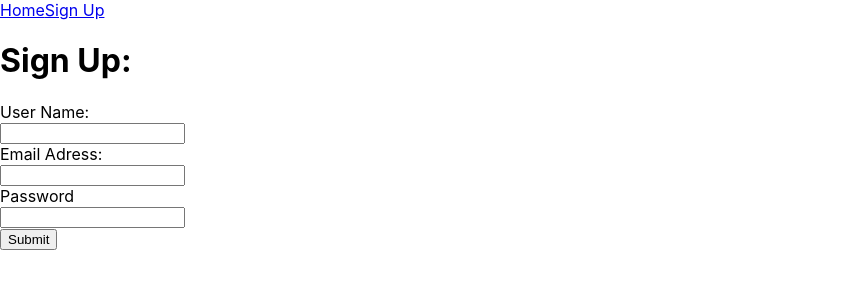
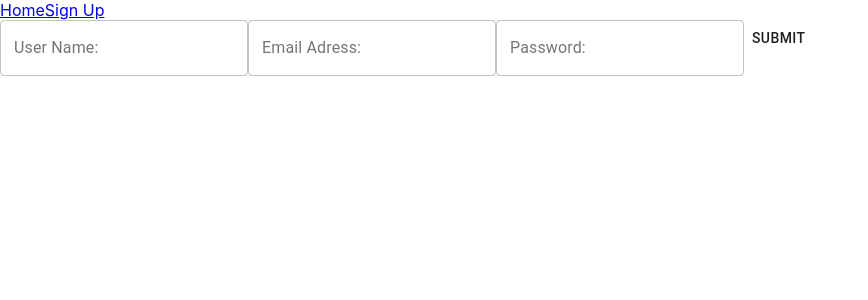
Before and after one commit to bensandison/web-apps-social-media, a React (Create React App) app in the folder client/: page /signup in a window 1280 px wide. Shown: the top 300 px of the page, without its empty margins (0-868 px from the left). Built offline with nearby package versions, Linux system fonts and the light colour scheme.

Commit message:
added MUI to signup form

```diff
--- a/client/package.json
+++ b/client/package.json
@@ -3,6 +3,7 @@
 	"version": "0.1.0",
 	"private": true,
 	"dependencies": {
+		"@material-ui/core": "^4.12.3",
 		"@testing-library/jest-dom": "^5.15.1",
 		"@testing-library/react": "^11.2.7",
 		"@testing-library/user-event": "^12.8.3",
--- a/client/src/components/FormikTextInput.js
+++ b/client/src/components/FormikTextInput.js
@@ -1,25 +1,22 @@
+import React from "react";
+import { TextField } from "@material-ui/core";
 import { useField } from "formik";
 
-function FormikTextInput(props) {
-	// useField() returns [formik.getFieldProps(), formik.getFieldMeta()]
-	// which we can spread on <input>. We can use field meta to show an error
-	// message if the field is invalid and it has been touched (i.e. visited)
-	const [field, meta] = useField(props);
+const FormikTextInput = ({ name, ...otherProps }) => {
+	const [field, mata] = useField(name);
 
-	return (
-		<div>
-			<div>
-				<label htmlFor={props.id || props.name}>{props.label}</label>
-				{meta.touched && meta.error ? (
-					<div>{meta.error}</div>
-				) : null}
-			</div>
-			<input
-				{...field}
-				{...props}
-			/>
-		</div>
-	);
-}
+	const configTextfield = {
+		...field,
+		...otherProps,
+		variant: "outlined",
+	};
+
+	if (mata && mata.touched && mata.error) {
+		configTextfield.error = true;
+		configTextfield.helperText = mata.error;
+	}
+
+	return <TextField {...configTextfield} />;
+};
 
 export default FormikTextInput;
--- a/client/src/pages/SignUpForm.js
+++ b/client/src/pages/SignUpForm.js
@@ -3,30 +3,26 @@ import Axios from "axios";
 import * as Yup from "yup";
 
 import FormikTextInput from "../components/FormikTextInput";
+import { Button } from "@material-ui/core";
 
-// And now we can use these
-function SignUpForm() {
-	return (
-		<div>
-			<Formik
-				initialValues={{
+const initialFormState = {
 	name: "",
 	email: "",
 	password: "",
-				}}
-				validationSchema={Yup.object({
+};
+
+const yupSchema = Yup.object({
 	name: Yup.string()
 		.required("Username Required")
 		.max(15, "15 characters or less required"),
-					email: Yup.string()
-						.required("Email Required")
-						.email("Invalid email address"),
+	email: Yup.string().required("Email Required").email("Invalid email address"),
 	password: Yup.string()
 		.required("Password Required")
 		.min(8, "8 characters or more required")
 		.max(30, "30 characters or less required"),
-				})}
-				onSubmit={(values, { setSubmitting }) => {
+});
+
+function submitData(values, setSubmitting) {
 	setTimeout(() => {
 		Axios.post("/api/users", values)
 			.then((response) => {
@@ -48,21 +44,25 @@ function SignUpForm() {
 			});
 		setSubmitting(false);
 	}, 400);
+}
+
+// And now we can use these
+function SignUpForm() {
+	return (
+		<Formik
+			initialValues={{ ...initialFormState }}
+			validationSchema={yupSchema}
+			onSubmit={(values) => {
+				console.log(values);
 			}}
 		>
-				<Form noValidate>
-					<h1>Sign Up:</h1>
-					<FormikTextInput label="User Name:" name="name" type="text" />
-					<FormikTextInput label="Email Adress:" name="email" type="text" />
-					<FormikTextInput label="Password" name="password" type="text" />
-					<button
-						type="submit"
-					>
-						Submit
-					</button>
+			<Form>
+				<FormikTextInput name="name" label="User Name:" />
+				<FormikTextInput name="email" label="Email Adress:" />
+				<FormikTextInput name="password" label="Password:" />
+				<Button type="submit">Submit</Button>
 			</Form>
 		</Formik>
-		</div>
 	);
 }
 
```
Also changed, not shown: 1 other file (tests, documents, lock files or other folders). Lines whose indentation alone changed are shown as unchanged.
